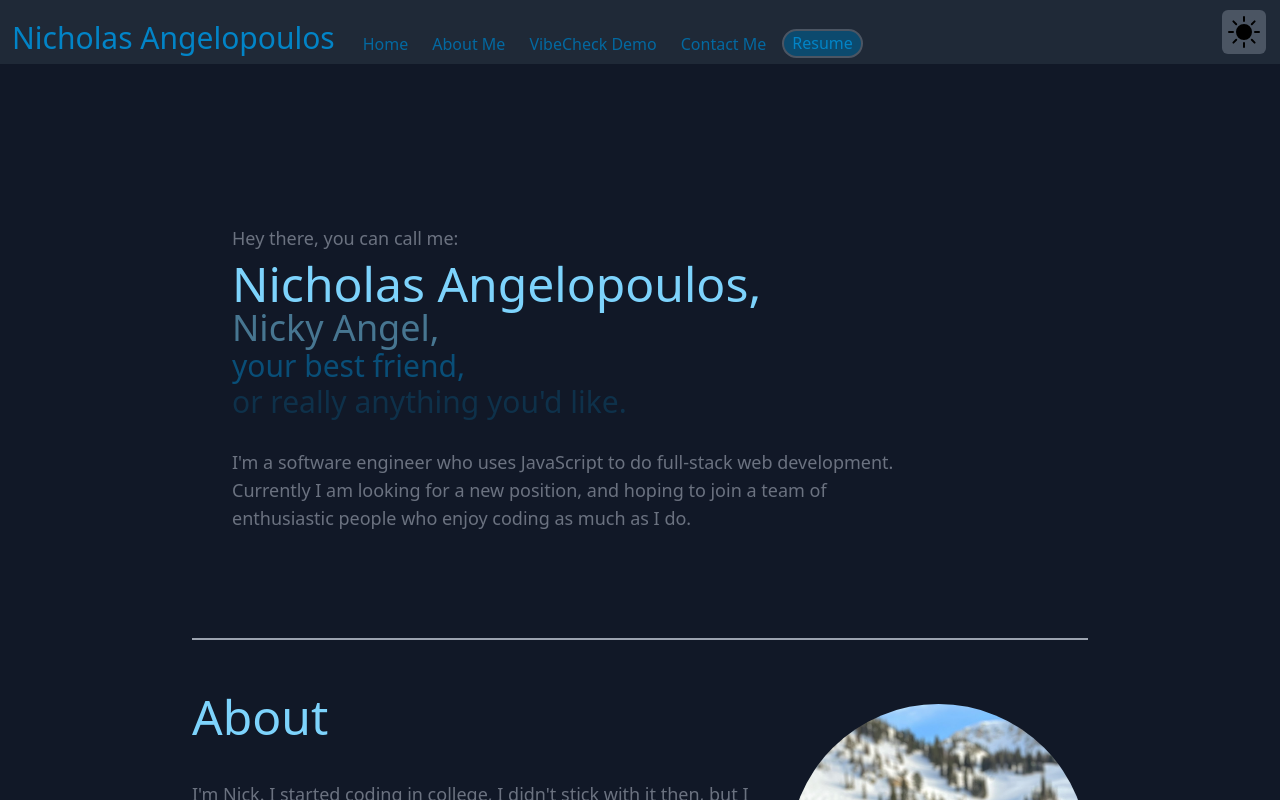
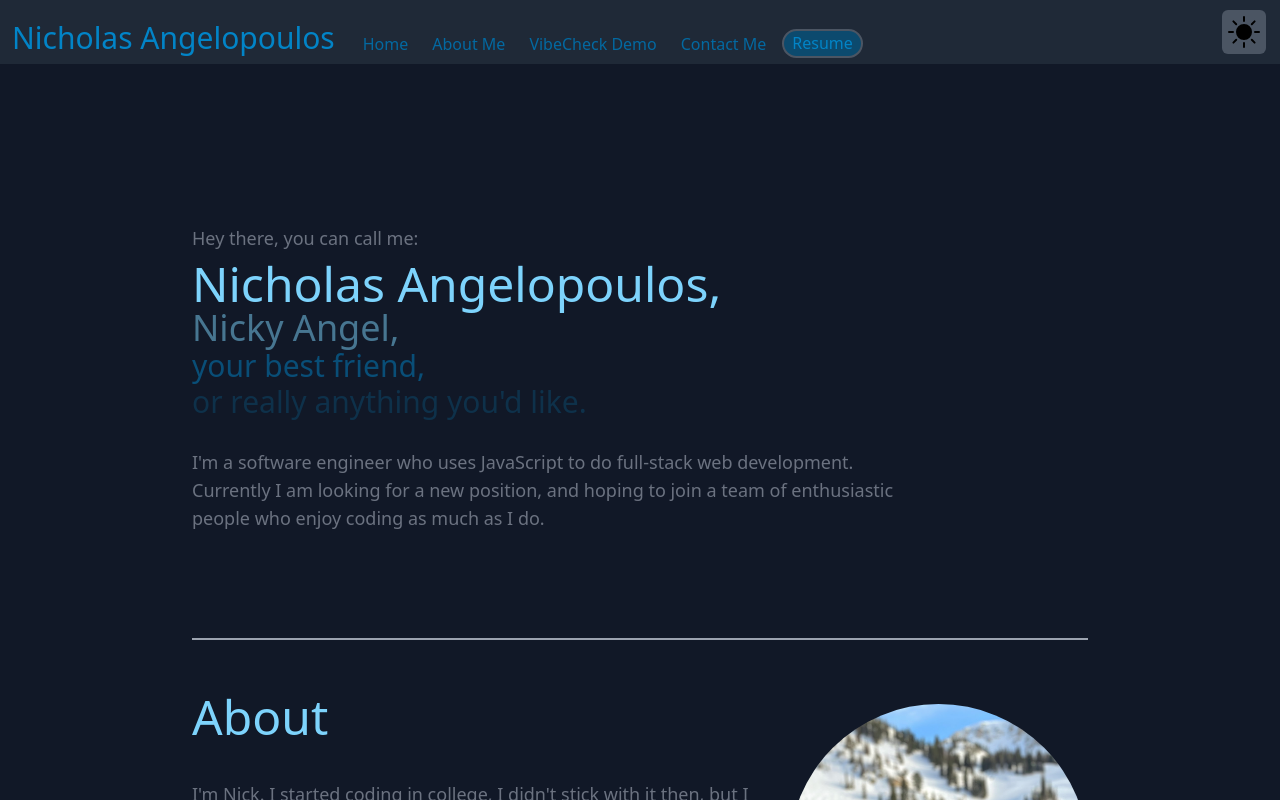
Before and after one commit to NickyAngel/portfolio, a Next.js app: page / in a window 1280 px wide. Shown: the top 800 px of the page. Built offline with nearby package versions, Linux system fonts and the light colour scheme.

Commit message:
reverted to no margins on home page

```diff
--- a/components/HomePage.js
+++ b/components/HomePage.js
@@ -1,6 +1,6 @@
 export default function HomePage() {
   return (
-    <div className="justify ml-10 flex pt-40">
+    <div className="justify flex pt-40">
       <div className="">
         <p className="mb-2">Hey there, you can call me:</p>
         <h1 className="text-5xl dark:text-sky-300">Nicholas Angelopoulos,</h1>
```
